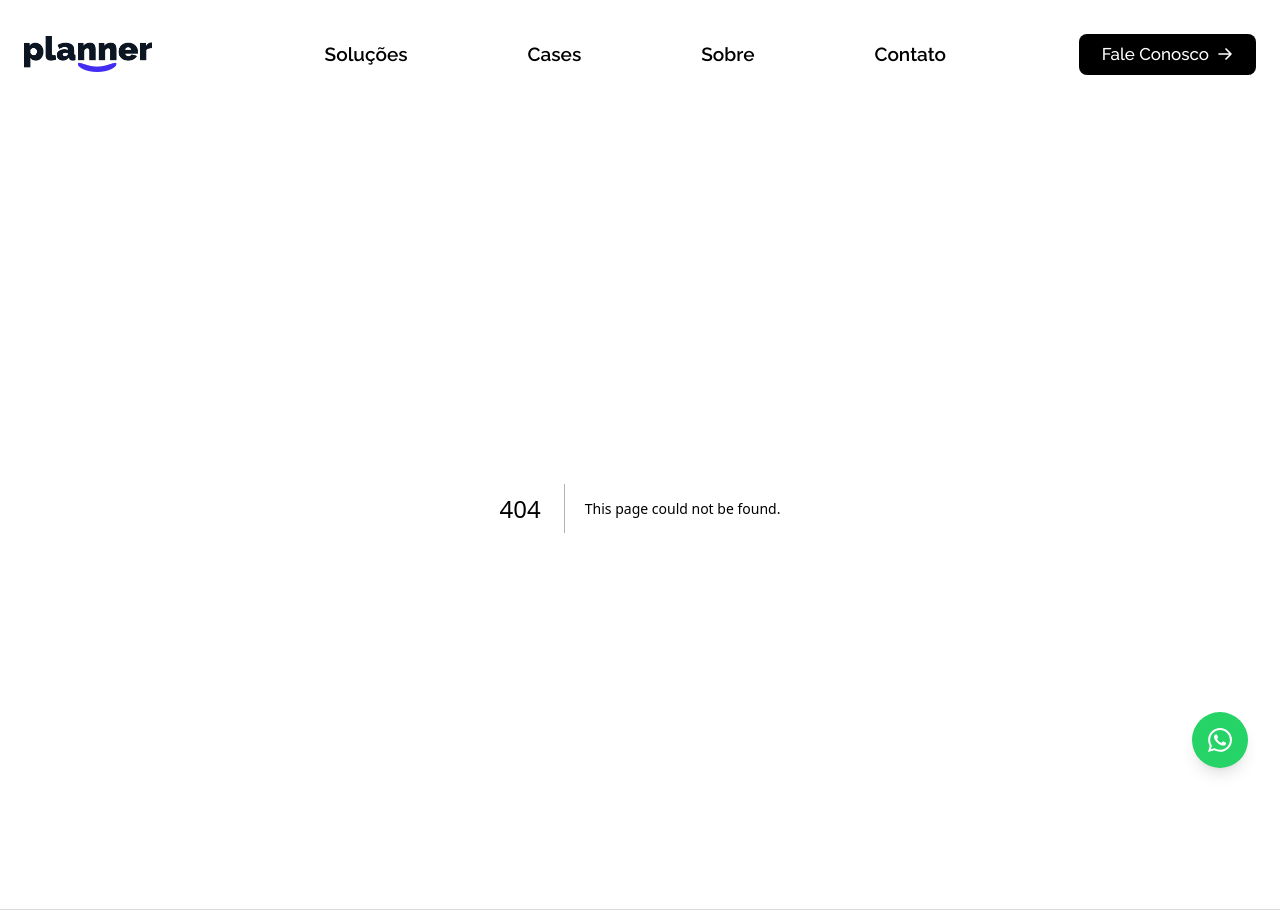
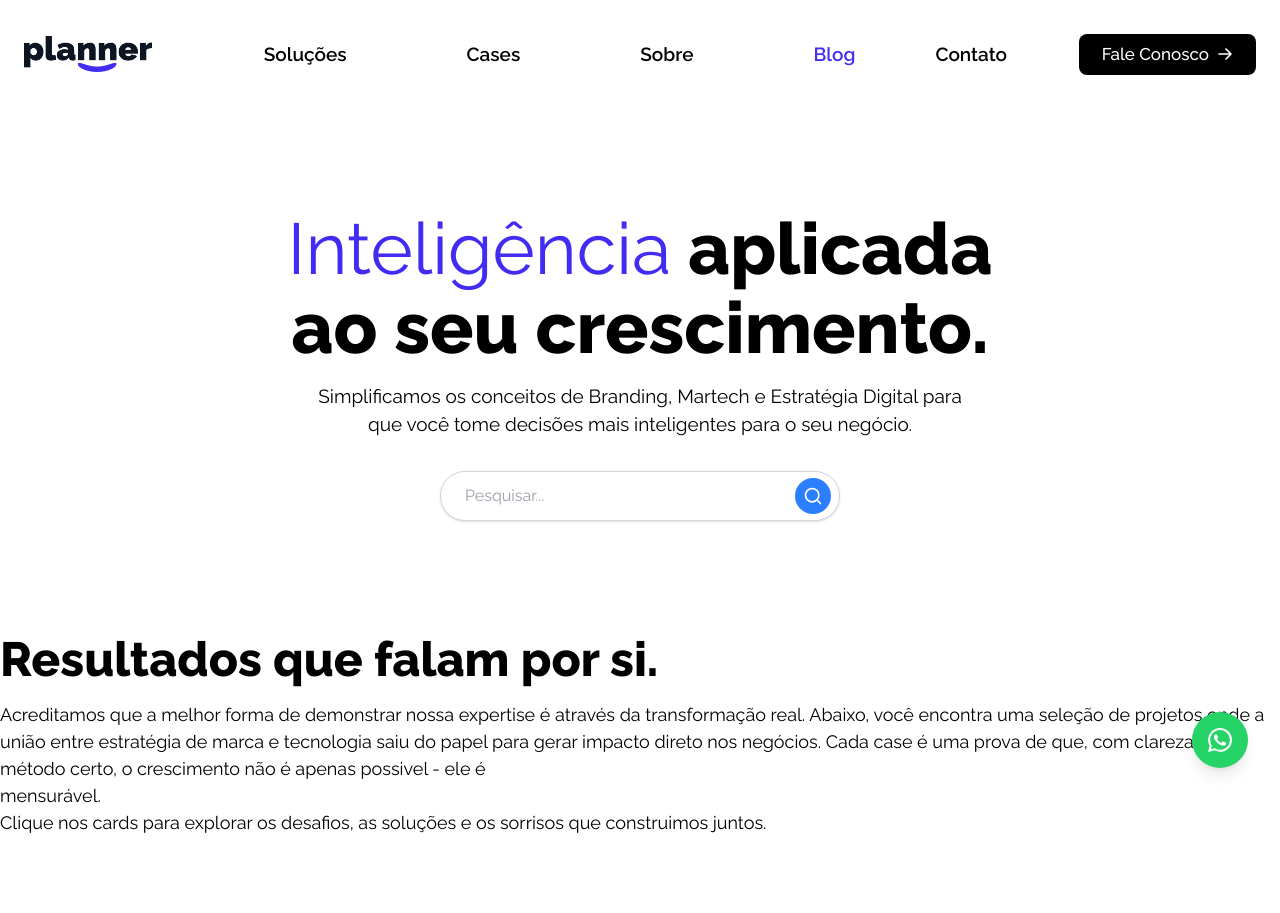
Before and after one commit to Gerson114/-PlannerSite, a Next.js app: page /blog in a window 1280 px wide. Before the commit this address had no page. Shown: the top 913 px of the page. Built offline with nearby package versions, Linux system fonts and the light colour scheme.

Commit message:
alteracao certa

```diff
--- /dev/null
+++ b/app/blog/[slug]/page.tsx
@@ -0,0 +1,94 @@
+import { WPPost } from "../typagem/typagem";
+import Image from "next/image";
+import PostData from "./plugins/DataTempo/Dt";
+import Equipe from "./plugins/equipe/equipe";
+
+type PageProps = {
+    params: Promise<{
+        slug: string;
+    }>;
+};
+
+async function getFeaturedImage(href: string): Promise<string | null> {
+    const res = await fetch(href, { cache: "no-store" });
+    if (!res.ok) return null;
+    const data = await res.json();
+    return data?.source_url ?? null;
+}
+
+async function getPost(slug: string): Promise<WPPost | null> {
+    const res = await fetch(
+        `https://head.agenciaplanner.dev/wp-json/wp/v2/postes?slug=${slug}`,
+        { cache: "no-store" }
+    );
+
+    const data: WPPost[] = await res.json();
+
+    console.log("SLUG:", slug);
+    console.log("DATA:", data);
+
+    return data.length > 0 ? data[0] : null;
+}
+
+
+
+
+
+
+
+
+
+//conteudo
+
+export default async function Page({ params }: PageProps) {
+    const { slug } = await params; // 🔥 CORREÇÃO
+
+    const decodedSlug = decodeURIComponent(slug);
+
+    const post = await getPost(decodedSlug);
+
+    if (!post) {
+        return <h1>Post não encontrado</h1>;
+    }
+
+    let imageUrl = null;
+    if (post._links?.["wp:featuredmedia"]?.[0]?.href) {
+        imageUrl = await getFeaturedImage(post._links["wp:featuredmedia"][0].href);
+    }
+
+
+
+    //conteudo
+
+    return (
+        <main >
+            <div className="flex justify-center">
+                <div className="max-w-[1400px] w-full">
+
+                    <div className="max-w-[1400px] overflow-hidden rounded-xl my-10 mx-4 md:mx-0">
+                        {imageUrl && (
+                            <Image
+                                src={imageUrl}
+                                alt={post.title.rendered}
+                                width={800}
+                                height={200}
+                                className="w-full h-[700px]"
+                            />
+                        )}
+                    </div>
+
+
+                    <p>teste</p>
+
+                    <h1 className="text-[48px] pb-[13px] font-extrabold leading-[1.1]">{post.title.rendered}</h1>
+
+                    <PostData post={post}/>
+                    <Equipe post={post}/>
+
+
+
+                </div>
+            </div>
+        </main >
+    );
+}
--- /dev/null
+++ b/app/blog/[slug]/plugins/DataTempo/Dt.tsx
@@ -0,0 +1,40 @@
+// components/PostMeta.tsx
+
+import { WPPost } from "@/app/blog/typagem/typagem";
+import { Calendar, Clock } from "lucide-react";
+
+type Props = {
+  post: WPPost;
+};
+
+function getReadingTime(html: string) {
+  const text = html.replace(/<[^>]+>/g, "");
+  const words = text.trim().split(/\s+/).length;
+
+  const wordsPerMinute = 225;
+  const minutes = words / wordsPerMinute;
+
+  return Math.max(1, Math.round(minutes));
+}
+
+export default function PostData({ post }: Props) {
+  const readingTime = getReadingTime(post.content.rendered);
+
+  return (
+    <div className="flex gap-5 items-center text-[20px] my-[15px] text-[#A2A2A2]">
+
+      <div className="flex items-center gap-2">
+        <Calendar size={20} />
+        <p>
+          {new Date(post.date).toLocaleDateString("pt-BR")}
+        </p>
+      </div>
+
+      <div className="flex items-center gap-2">
+        <Clock size={18} />
+        <p>{readingTime} min de leitura</p>
+      </div>
+
+    </div>
+  );
+}
--- /dev/null
+++ b/app/blog/[slug]/plugins/equipe/equipe.tsx
@@ -0,0 +1,18 @@
+import { WPPost } from "@/app/blog/typagem/typagem";
+
+type Props = {
+  post: WPPost;
+};
+
+export default function Equipe({post}: Props){
+    return(
+
+        <>
+        <div>
+
+        </div>
+        </>
+
+    )
+
+}
--- /dev/null
+++ b/app/blog/components/banner/banner.tsx
@@ -0,0 +1,18 @@
+
+
+
+
+export default function Banner(){
+    return(
+        <>
+        <div className="flex justify-center">
+            <div className="max-w-[1400px] mt-[100px] w-full">
+                <h1 className="font-extrabold text-center text-[72px] leading-[1.1]"> <span className="font-normal text-[#432CF2]">Inteligência</span>  aplicada <br />
+                     ao seu crescimento.</h1>
+                     <p className="text-center  text-[19px] mt-[15px]">Simplificamos os conceitos de Branding, Martech e Estratégia Digital para <br /> que você tome decisões mais inteligentes para o seu negócio.</p>
+
+            </div>
+        </div>
+        </>
+    )
+}
--- /dev/null
+++ b/app/blog/components/filtro/filtro.tsx
@@ -0,0 +1,26 @@
+import { Search } from "lucide-react";
+
+export default function Filtro() {
+  return (
+    <div className="w-full px-10 py-8 flex justify-center">
+      {/* O container agora tem a borda, o arredondamento e o controle de foco */}
+      <div className="relative w-full max-w-[400px] flex items-center border border-gray-300 rounded-full bg-white px-2 py-1 shadow-sm focus-within:ring-2 focus-within:ring-blue-500 focus-within:border-transparent transition-all">
+
+        {/* Input sem bordas próprias para não conflitar com a div */}
+        <input
+          type="text"
+          placeholder="Pesquisar..."
+          className="w-full py-2 pl-4 pr-2 text-gray-700 bg-transparent outline-none"
+        />
+
+        {/* Botão com a lupa dentro */}
+        <button
+          className="flex items-center justify-center p-2 bg-blue-500 hover:bg-blue-600 text-white rounded-full transition-colors"
+          aria-label="Buscar"
+        >
+          <Search className="w-5 h-5" />
+        </button>
+      </div>
+    </div>
+  );
+}
--- /dev/null
+++ b/app/blog/components/posts/posts.tsx
@@ -0,0 +1,24 @@
+
+
+export default function Posts() {
+    return (
+        <>
+            <div className="flex justify-center">
+                <div className="max-w-[1400px] w-full">
+                    <h2 className="text-[48px] font-extrabold mt-[70px] ">Últimos Posts</h2>
+
+
+
+
+
+
+
+
+
+
+
+                </div>
+            </div>
+        </>
+    )
+}
--- /dev/null
+++ b/app/blog/components/resultado/resultado.tsx
@@ -0,0 +1,16 @@
+
+
+export default function Resultado() {
+    return (
+        <>
+            <div className="flex justify-center mt-[80px]">
+                <div className="max-w-[1400px] w-full">
+                    <h2 className="text-[48px] font-extrabold  leading-[1.1]">Resultados que  falam por si.</h2>
+                    <p className="text-[18px] mt-[15px]">Acreditamos que a melhor forma de demonstrar nossa expertise é através da transformação real. Abaixo, você encontra uma seleção de projetos onde a união entre estratégia de marca e tecnologia saiu do papel para gerar impacto direto nos negócios. Cada case é uma prova de que, com clareza e o método certo, o crescimento não é apenas possivel - ele é <br /> mensurável. <br />
+                        Clique nos cards para explorar os desafios, as soluções e os sorrisos que construimos juntos.</p>
+                </div>
+            </div>
+
+        </>
+    )
+}
--- /dev/null
+++ b/app/blog/page.tsx
@@ -0,0 +1,18 @@
+import Banner from "./components/banner/banner";
+import Filtro from "./components/filtro/filtro";
+import Posts from "./components/posts/posts";
+import Resultado from "./components/resultado/resultado";
+
+
+
+
+export default function blog(){
+    return(
+        <>
+        <Banner/>
+        <Filtro/>
+        <Resultado/>
+        <Posts/>
+        </>
+    )
+}
--- /dev/null
+++ b/app/blog/typagem/typagem.tsx
@@ -0,0 +1,59 @@
+export type WPPost = {
+  id: number;
+  date: string;
+  date_gmt: string;
+  modified: string;
+  modified_gmt: string;
+
+  slug: string;
+  status: 'publish' | 'draft' | string;
+  type: string;
+  link: string;
+  template: string;
+
+  guid: {
+    rendered: string;
+  };
+
+  title: {
+    rendered: string;
+  };
+
+  content: {
+    rendered: string;
+    protected: boolean;
+  };
+
+  meta: {
+    title_?: string;
+    image?: string;
+    nome_da_criacao_do_post?: string;
+    minutos_de_leitura?: string;
+    introducion?: string;
+
+    // FAQ
+    pergunta1?: string;
+    resposta1?: string;
+
+    perguntafaq2?: string;
+    perguntafaq2_633?: string;
+
+    perguntafaq3?: string;
+    resposta3?: string;
+  };
+
+  class_list: string[];
+
+  _links: {
+    self: { href: string }[];
+    collection: { href: string }[];
+    about: { href: string }[];
+    'wp:attachment': { href: string }[];
+    'wp:featuredmedia'?: { href: string }[];
+    curies: {
+      name: string;
+      href: string;
+      templated: boolean;
+    }[];
+  };
+};
--- a/app/components/header/header.tsx
+++ b/app/components/header/header.tsx
@@ -123,7 +123,7 @@ export default function Headertop() {
                                 </div>
 
 
-                                <Link href="/pages/blog" className={`relative hidden cursor-pointer group py-1 transition-colors duration-300 ${pathname === "/blog" ? 'text-[#432CF3]' : 'hover:text-[#432CF3]'}`}>
+                                <Link href="/blog" className={`relative  cursor-pointer group py-1 transition-colors duration-300 ${pathname === "/blog" ? 'text-[#432CF3]' : 'hover:text-[#432CF3]'}`}>
                                     Blog
 
                                 </Link>
--- a/app/globals.css
+++ b/app/globals.css
@@ -1,4 +1,5 @@
 @import "tailwindcss";
+@source "../app/**/*.{tsx,ts,jsx,js}";
 
 
 
--- a/next.config.ts
+++ b/next.config.ts
@@ -12,6 +12,10 @@ const nextConfig: NextConfig = {
         protocol: 'https',
         hostname: 'images.unsplash.com',
       },
+      {
+        protocol: 'https',
+        hostname: 'head.agenciaplanner.dev',
+      },
     ],
   },
 };
```
